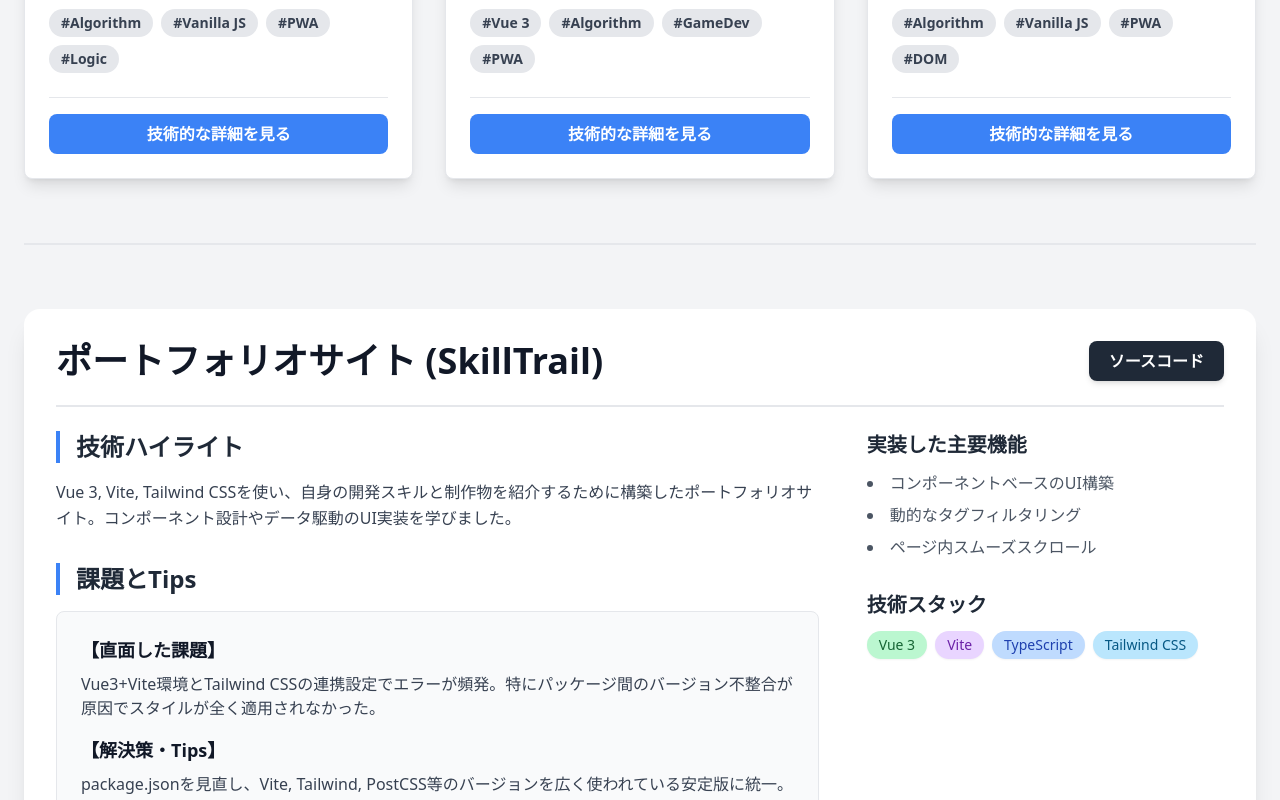
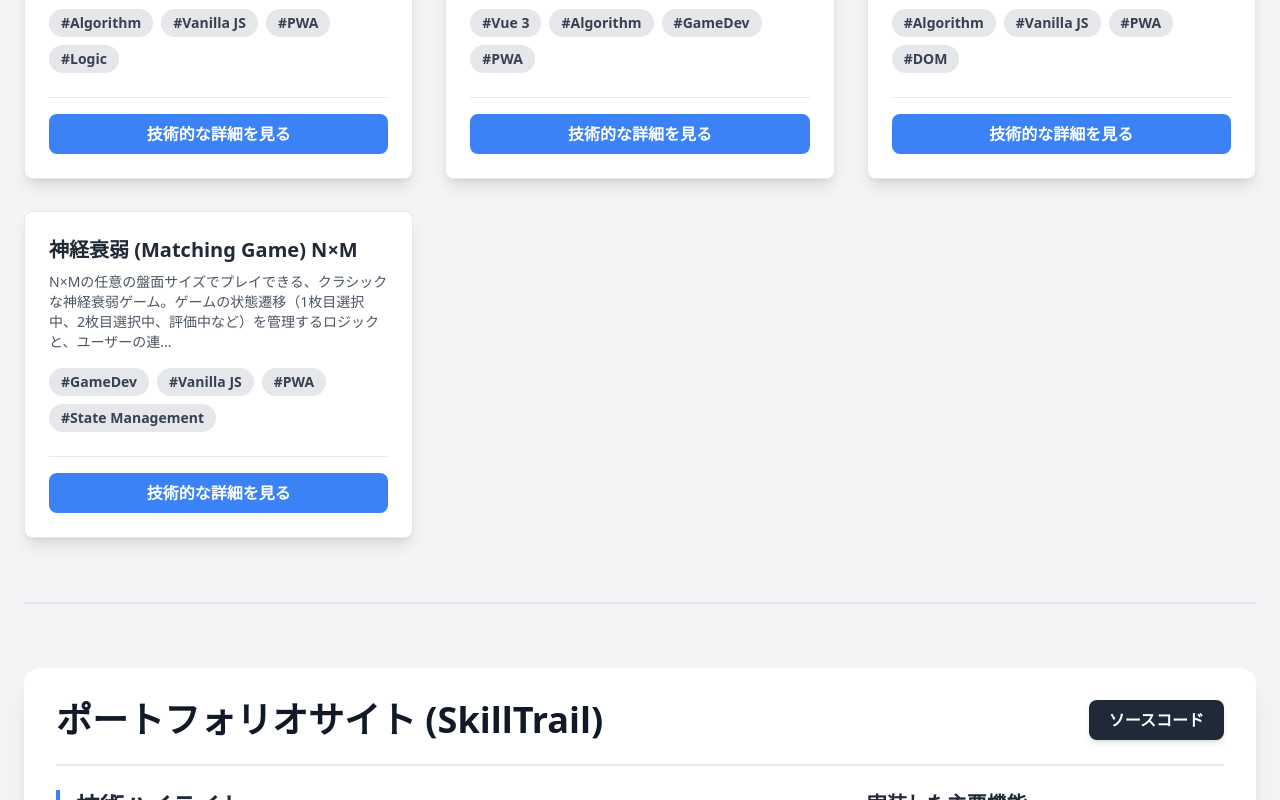
Before and after one commit to tako-chan0511/skilltrail, a Vue app: page / in a window 1280 px wide. Shown: the part 2000-2800 px from the top of the page. Built offline with nearby package versions, Linux system fonts and the light colour scheme.

Commit message:
神経衰弱NM

```diff
--- a/src/apps.ts
+++ b/src/apps.ts
@@ -346,7 +346,7 @@ export const apps: App[] = [
     tags: ['Algorithm', 'Vanilla JS', 'PWA', 'Logic'],
     learnings: {
       challenge: '再帰的なバックトラッキング（深さ優先探索）アルゴリズムによる問題生成と解答ロジックの実装。特に、人間が解ける範囲の良問を生成するための適切なヒント数の調整と、トレーニングモードで特定の解法パターン（例：予約、三国同盟）を盤面から認識させるロジックの構築が複雑でした。',
-      solution: '数独のロジック（検証、解答、パターン認識）をUIのDOM操作から完全に分離したモジュールとして設計。盤面の状態は多次元配列で管理し、すべての操作はこの配列を更新する関数を介して行われます。UIは状態配列の変更を検知して再描画するだけのシンプルな構造にすることで、複雑なアルゴリズムの実装に集中できました。',
+      solution: '数独のロジック（検証、解答、パターン認識）をUIのDOM操作から完全に分離したモジュールとして設計。盤面の状態は多次元配列で管理し、すべての操作はこの配列を更新する関数を介して行われます。UIは状態配列の変更を検知して再描画するだけのシンプルな構造にすることで、複雑なアルゴリズ���の実装に集中できました。',
     },
     features: [
       'バックトラッキング法による問題生成とソルバー機能',
@@ -388,7 +388,6 @@ export const apps: App[] = [
       { name: 'Algorithm Design', color: 'bg-purple-200 text-purple-800' },
     ],
   },
-  // --- ★★★ ここから新規追加 ★★★ ---
   {
     id: 17,
     title: 'パズルスライダー N×M',
@@ -415,6 +414,33 @@ export const apps: App[] = [
       { name: 'Algorithm Design', color: 'bg-purple-200 text-purple-800' },
     ],
   },
+  // --- ★★★ ここから新規追加 ★★★ ---
+  {
+    id: 18,
+    title: '神経衰弱 (Matching Game) N×M',
+    description: 'N×Mの任意の盤面サイズでプレイできる、クラシックな神経衰弱ゲーム。ゲームの状態遷移（1枚目選択中、2枚目選択中、評価中など）を管理するロジックと、ユーザーの連続クリックを防止するUI制御が開発のポイントです。Vanilla JSで実装されており、フロントエンドの基本的な状態管理のプラクティスが詰まっています。',
+    screenshot: '',
+    appUrl: 'https://tako-chan0511.github.io/matchinggame',
+    githubUrl: 'https://github.com/tako-chan0511/matchinggame',
+    tags: ['GameDev', 'Vanilla JS', 'PWA', 'State Management'],
+    learnings: {
+      challenge: '2枚のカードをめくった後の評価中（正解か不正解かを見せるための数秒間）に、ユーザーが3枚目のカードをクリックできてしまう問題。これにより、ゲームのロジックが破綻する可能性がありました。',
+      solution: 'ゲーム盤全体を覆う透明なオーバーレイ要素を用意し、CSSの`pointer-events`プロパティを活用。2枚目のカードをクリックした直後にオーバーレイを表示してマウスクリックを無効化（`pointer-events: auto`）し、評価が終わった後に`setTimeout`で非表示にする（`pointer-events: none`）ことで、意図しないユーザー操作を完全にブロックする堅牢なUIを実現しました。',
+    },
+    features: [
+      '行と列を個別に指定できるN×M盤面生成機能',
+      'Fisher-Yatesアルゴリズムによるカードのシャッフル',
+      '一定時間すべてのカードをプレビューできる「チラ見」機能',
+      'PWA対応によるオフラインでのプレイ',
+    ],
+    stack: [
+      { name: 'JavaScript (ES6+)', color: 'bg-yellow-200 text-yellow-800' },
+      { name: 'HTML5', color: 'bg-orange-200 text-orange-800' },
+      { name: 'CSS3', color: 'bg-blue-200 text-blue-800' },
+      { name: 'PWA', color: 'bg-amber-300 text-amber-900' },
+      { name: 'State Management', color: 'bg-red-200 text-red-800' },
+    ],
+  },
 ];
 
 // 全てのタグを重複なく取得する
```
